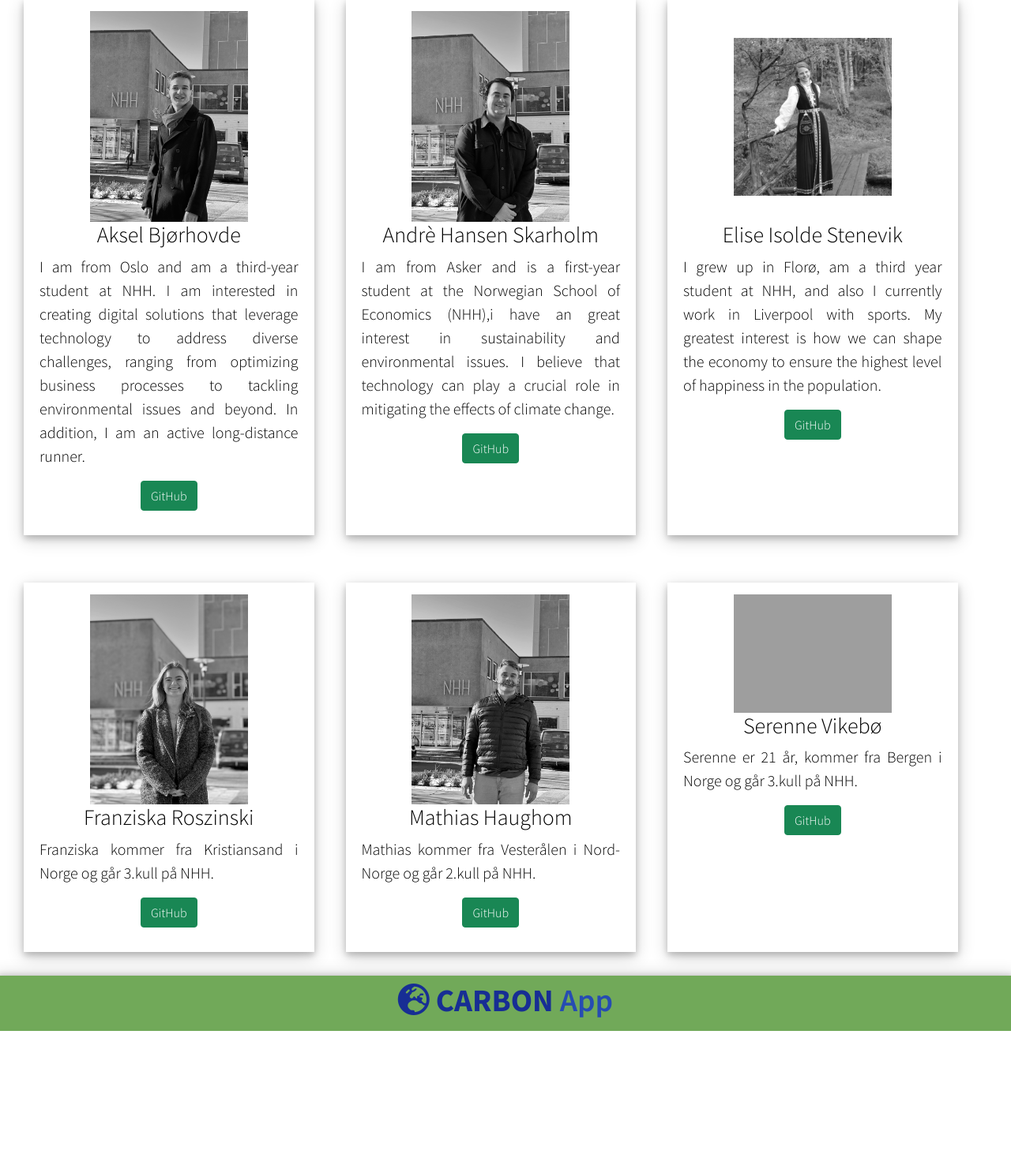
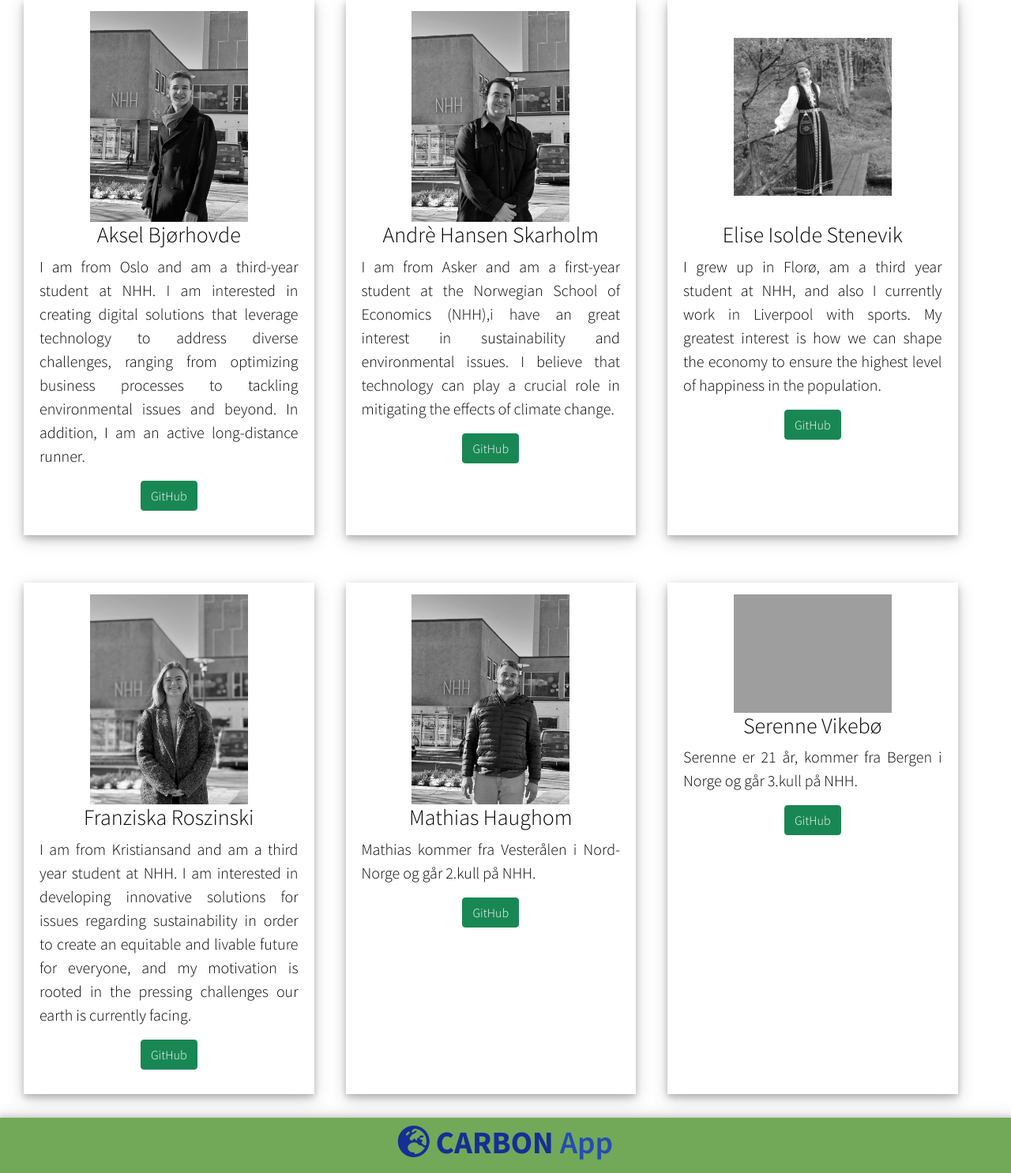
Before and after one commit to s222207/FOR19_NHH_GRP2, a Flask app: template carbon_app/templates/home.html in a window 1280 px wide. Shown: the part 917-2403 px from the top of the page at 79% size. Before the commit the page ends 2223 px from the top, so only its background shows below. Run offline with Flask 2, Linux system fonts and the light colour scheme; the template is opened without the code that fills it, so the values that code supplies are empty; some libraries are stand-ins or nearby versions; grey boxes are pictures that could not be loaded.

Commit message:
Update home.html

```diff
--- a/carbon_app/templates/home.html
+++ b/carbon_app/templates/home.html
@@ -56,7 +56,7 @@
                 <img class="img_developer" src="static/images/IMG_2530.jpeg" style="width:200px;" alt="Bilde av Andrè Hansen Skarholm">
                 <h3>Andrè Hansen Skarholm</h3>
                 <p>
-                    I am from Asker and is a first-year student at the Norwegian School of Economics (NHH),i have an great interest in sustainability and environmental issues. I believe that technology can play a crucial role in mitigating the effects of climate change. <br>
+                    I am from Asker and am a first-year student at the Norwegian School of Economics (NHH),i have an great interest in sustainability and environmental issues. I believe that technology can play a crucial role in mitigating the effects of climate change. <br>
                     <div style="display: flex; justify-content: center; align-items: center;">
                         <a type="button" class="btn btn-success" href="https://github.com/s222207">GitHub</a>
                     </div>
@@ -81,7 +81,7 @@
                 <img class="img_developer" src="static/images/IMG_2526.jpeg" style="width:200px;" alt="Bilde av Franziska Roszinski">
                 <h3>Franziska Roszinski</h3>
                 <p>
-                    Franziska kommer fra Kristiansand i Norge og går 3.kull på NHH. <br>
+                    I am from Kristiansand and am a third year student at NHH. I am interested in developing innovative solutions for issues regarding sustainability in order to create an equitable and livable future for everyone, and my motivation is rooted in the pressing challenges our earth is currently facing. <br>
                     <div style="display: flex; justify-content: center; align-items: center;">
                         <a type="button" class="btn btn-success" href="https://github.com/franziskaroszinski">GitHub</a>
                     </div>
```
